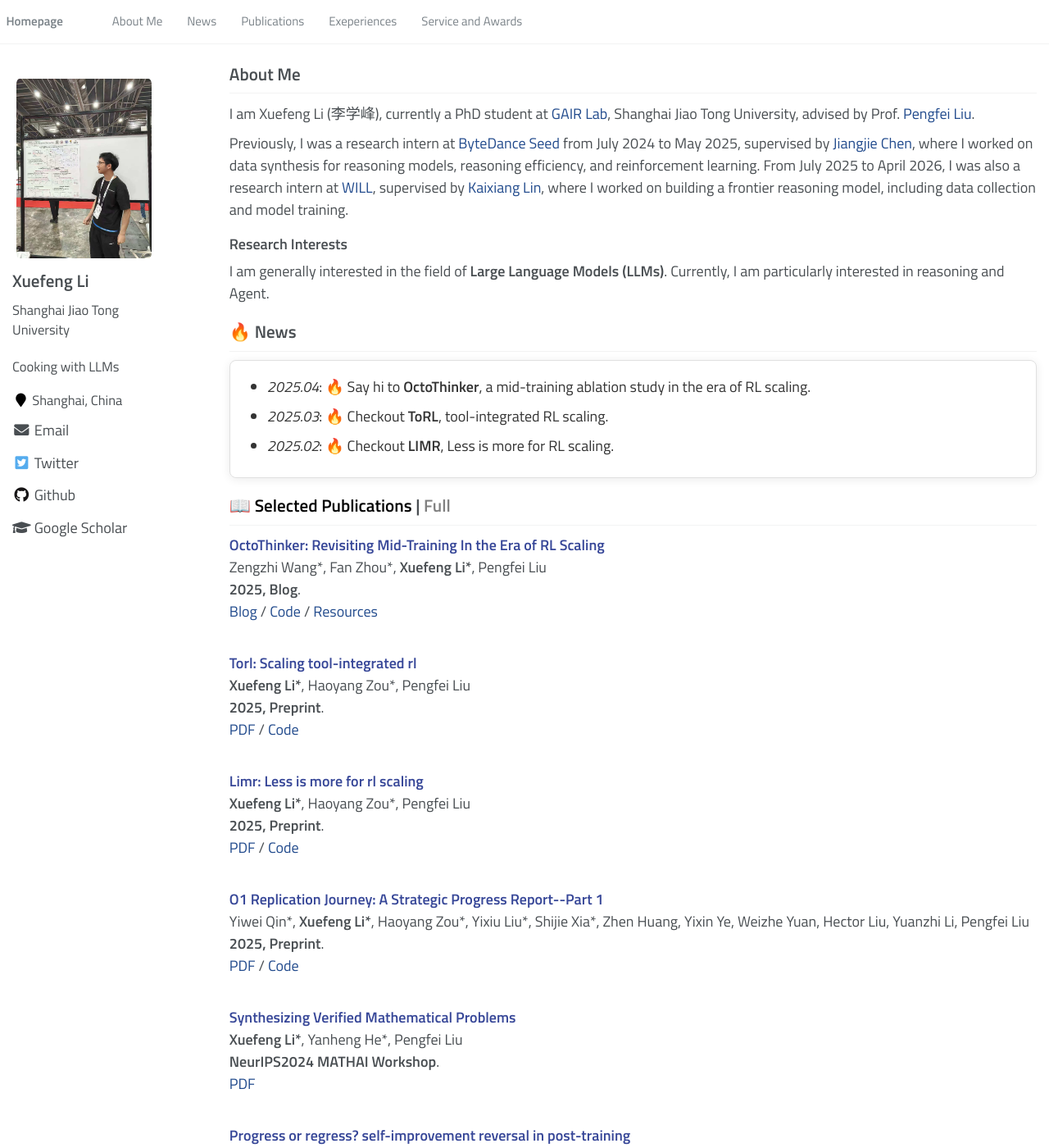
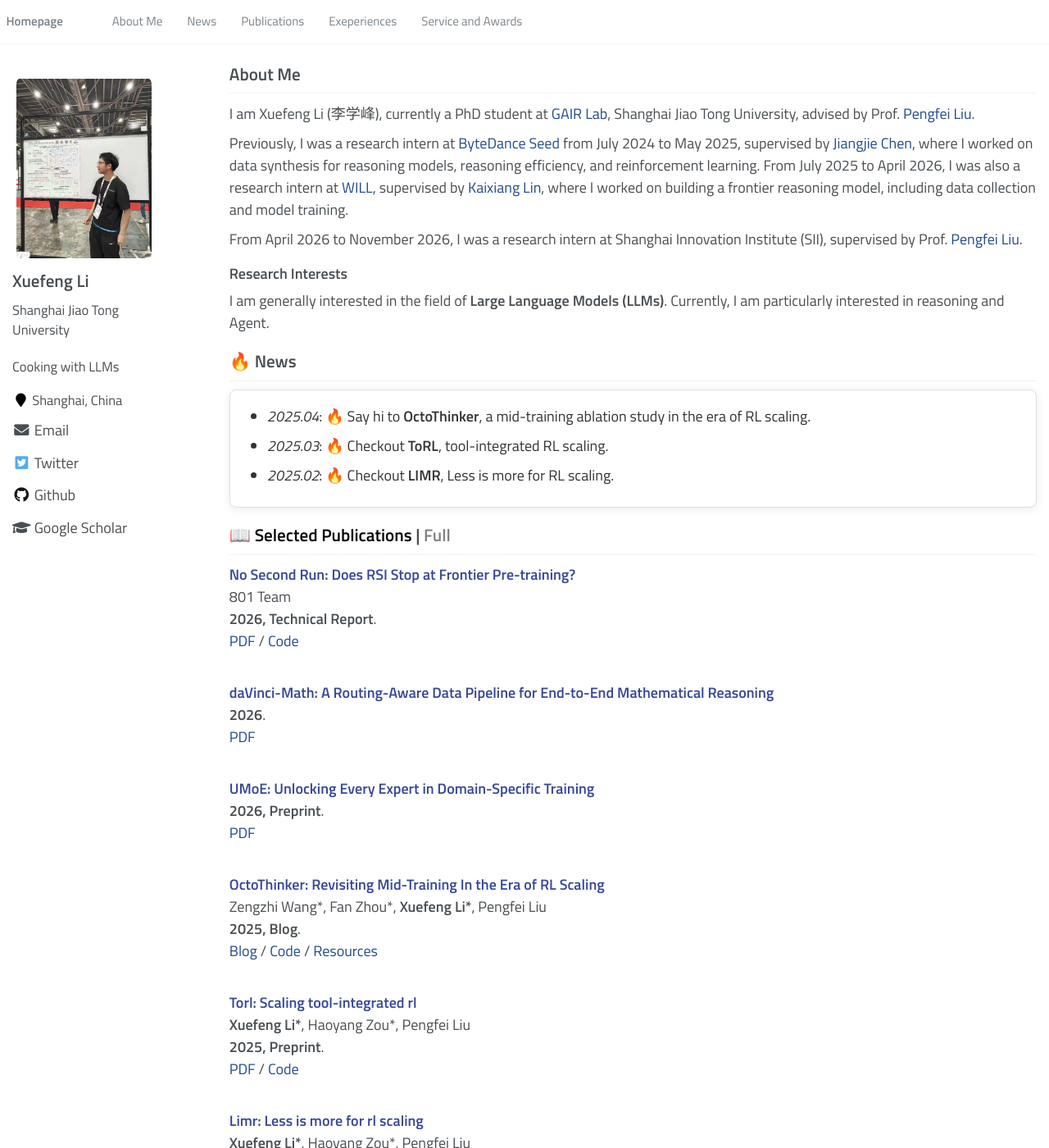
Before and after one commit to lixuefeng02/lixuefeng02.github.io, a Jekyll site: the page built from _pages/about.md, in a window 1280 px wide and 1400 px high. Shown: the whole window at 82% size. Built offline with Jekyll 4.4.1, drawn with Linux system fonts in a browser that asks for light colours; a style sheet for code colours, icons or effects is not loaded.

Commit message:
Update SII internship and selected publications

```diff
--- a/_includes/publications.md
+++ b/_includes/publications.md
@@ -17,6 +17,29 @@
   <span id="selectedHeader" class="active" onclick="filterPubs('selected')">📖 Selected Publications</span> |
   <span id="fullHeader" onclick="filterPubs('full')">Full</span>
 </h1>
+
+<div class="paper-box-text" data-selected="true" markdown="1">
+<strong><font color="#374798">No Second Run: Does RSI Stop at Frontier Pre-training?</font></strong>\\
+801 Team \\
+**2026, Technical Report**. <br>
+<a href="https://github.com/GAIR-NLP/801-30B/blob/main/report.pdf" style="pdf"><span>PDF</span></a> /
+<a href="https://github.com/GAIR-NLP/801-30B" style="code"><span>Code</span></a> \\
+<br>
+</div>
+
+<div class="paper-box-text" data-selected="true" markdown="1">
+<strong><font color="#374798">daVinci-Math: A Routing-Aware Data Pipeline for End-to-End Mathematical Reasoning</font></strong>\\
+**2026**. <br>
+<a href="https://openreview.net/pdf?id=SoSTI5Dxol" style="pdf"><span>PDF</span></a> \\
+<br>
+</div>
+
+<div class="paper-box-text" data-selected="true" markdown="1">
+<strong><font color="#374798">UMoE: Unlocking Every Expert in Domain-Specific Training</font></strong>\\
+**2026, Preprint**. <br>
+<a href="https://arxiv.org/abs/2607.11444" style="pdf"><span>PDF</span></a> \\
+<br>
+</div>
 
 <div class="paper-box-text" data-selected="false" markdown="1">
 <strong><font color="#374798">Enigmata: Scaling Logical Reasoning in Large Language Models with Synthetic Verifiable Puzzles</font></strong>\\
--- a/_pages/about.md
+++ b/_pages/about.md
@@ -26,6 +26,8 @@ redirect_from:
 I am Xuefeng Li (李学峰), currently a PhD student at [GAIR Lab](https://plms.ai/), Shanghai Jiao Tong University, advised by Prof. [Pengfei Liu](http://pfliu.com/).
 
 Previously, I was a research intern at [ByteDance Seed](https://seed.bytedance.com/) from July 2024 to May 2025, supervised by [Jiangjie Chen](https://jiangjiechen.github.io/), where I worked on data synthesis for reasoning models, reasoning efficiency, and reinforcement learning. From July 2025 to April 2026, I was also a research intern at [WILL](https://www.wizardquant.com/will), supervised by [Kaixiang Lin](https://kaixianglin.github.io/), where I worked on building a frontier reasoning model, including data collection and model training.
+
+From April 2026 to November 2026, I was a research intern at Shanghai Innovation Institute (SII), supervised by Prof. [Pengfei Liu](http://pfliu.com/).
 
 
 <!-- Previously, I obtained my Bachelor Degree at [Beihang University](https://www.buaa.edu.cn/) (BUAA), major in computer science. -->
```
